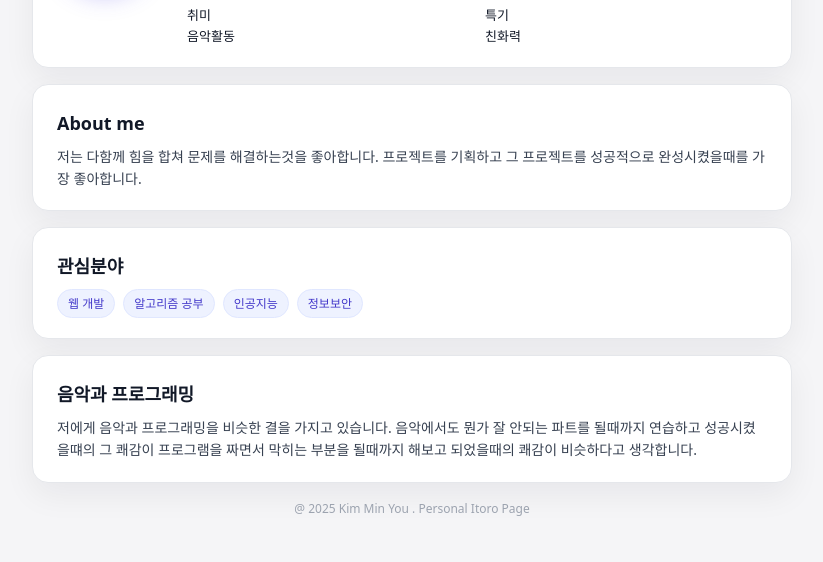
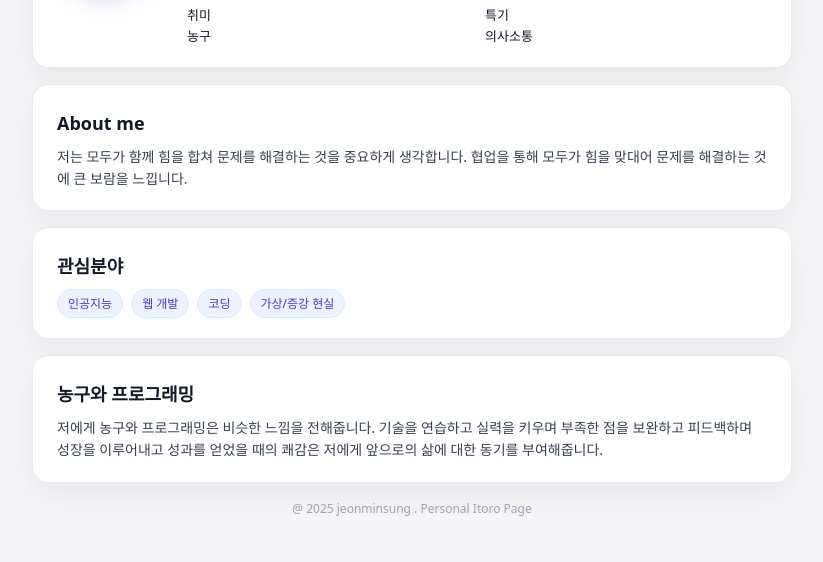
Before and after one commit to min854014-beep/minsung.github.io, a plain HTML site: page index.html in a window 1280 px wide. Shown: the part 325-887 px from the top of the page, without its empty margins (228-1051 px from the left). Drawn offline with Linux system fonts and the light colour scheme.

Commit message:
Update index.html

```diff
--- a/index.html
+++ b/index.html
@@ -2,13 +2,13 @@
 <html lang="ko">
 <head>
     <meta charset="UTF-8">
-    <title>김민유 자기소개 홈페이지</title>
+    <title>전민성 자기소개 홈페이지</title>
     <link rel="stylesheet" href="style.css">
 </head>
 <body>
     <div class="page">
         <header class="header">
-            <h1>김민유 자기소개</h1>
+            <h1>전민성 자기소개</h1>
             <p class="subtitle">나만의 간단 포트폴리오</p>
         </header>
 
@@ -16,15 +16,15 @@
             <section class="profile-card">
                 <div class="profile-left">
                     <div class="avatar">
-                        <span>HG</span>
+                        <span>ms</span>
                     </div>
                 </div>
                 <div class="profile-right">
-                    <h2>김민유</h2>
+                    <h2>전민성</h2>
                     <p class="profile-role">컴퓨터공학 전공</p>
                     <p class="profile-summary">
-                        안녕하세요, 20살 컴퓨터공학전공 김민유 입니다.
-                        새로운 기술을 배우는 것을 좋아하고, 프로그래밍 실력을 키우기 위해 공부중입니다.
+                        안녕하세요, 20살 컴퓨터공학전공 전민성 입니다.
+                        새로운 경험들을 즐기며 다양한 것을 탐구하는걸 좋아합니다. 현재는 프로그래밍 실력을 키우기 위해 노력하고있습니다.
                      </p>
 
                      <div class="info-grid">
@@ -38,11 +38,11 @@
                         </div>
                         <div class="info-item">
                             <span class="info-label">취미</span>
-                            <span class="info-value">음악활동</span>
+                            <span class="info-value">농구</span>
                         </div>
                         <div class="info-item">
                             <span class="info-label">특기</span>
-                            <span class="info-value">친화력</span>
+                            <span class="info-value">의사소통</span>
                         </div>
                     </div>
                 </div>
@@ -51,8 +51,8 @@
             <section class="section-card">
                 <h3>About me</h3>
                 <p>
-                저는 다함께 힘을 합쳐 문제를 해결하는것을 좋아합니다.
-                프로젝트를 기획하고 그 프로젝트를 성공적으로 완성시켰을때를 가장 좋아합니다.
+                저는 모두가 함께 힘을 합쳐 문제를 해결하는 것을 중요하게 생각합니다.
+                협업을 통해 모두가 힘을 맞대어 문제를 해결하는 것에 큰 보람을 느낍니다.
 
                 </p>
             </section>
@@ -60,25 +60,24 @@
             <section class="section-card">
                 <h3>관심분야</h3>
                 <ul class="tag-list">
+                    <li class="tag">인공지능</li>
                     <li class="tag">웹 개발</li>
-                    <li class="tag">알고리즘 공부</li>
-                    <li class="tag">인공지능</li>
-                    <li class="tag">정보보안</li>
+                    <li class="tag">코딩</li>
+                    <li class="tag">가상/증강 현실</li>
                 </ul>
             </section>
 
             <section class="section-card">
-                <h3>음악과 프로그래밍</h3>
+                <h3>농구와 프로그래밍</h3>
                 <p>
-                    저에게 음악과 프로그래밍을 비슷한 결을 가지고 있습니다. 음악에서도 뭔가 잘 안되는 파트를 될때까지 연습하고 성공시켰을떄의 그 쾌감이
-                    프로그램을 짜면서 막히는 부분을 될때까지 해보고 되었을때의 쾌감이 비슷하다고 생각합니다.
-
+                    저에게 농구와 프로그래밍은 비슷한 느낌을 전해줍니다. 기술을 연습하고 실력을 키우며 부족한 점을
+                    보완하고 피드백하며 성장을 이루어내고 성과를 얻었을 때의 쾌감은 저에게 앞으로의 삶에 대한 동기를 부여해줍니다.
                 </p>
             </section>
 
 
             <footer class="footer">
-                <p>@ 2025 Kim Min You . Personal Itoro Page</p>
+                <p>@ 2025 jeonminsung . Personal Itoro Page</p>
             </footer>
         </main>
     </div>
```
